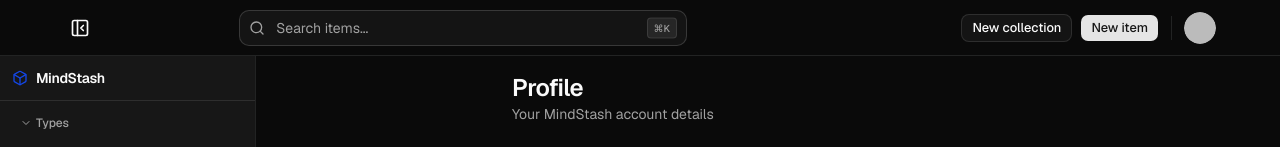
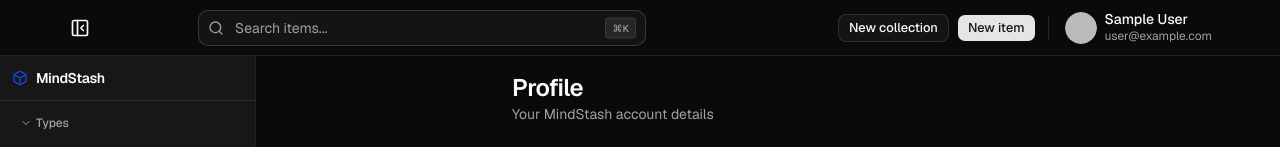
Before and after one commit to SilvesterSpath/MindStash, a Next.js app: page /profile in a window 1280 px wide. Shown: the top 147 px of the page. Built offline with nearby package versions, Linux system fonts and the light colour scheme; no server answers; the database is empty; sample sign-in values are in the browser's storage.

Commit message:
chore: profile design

```diff
--- a/src/components/app-shell/app-user-menu.tsx
+++ b/src/components/app-shell/app-user-menu.tsx
@@ -23,12 +23,24 @@
         <button
           type='button'
           className={cn(
-            'flex size-8 shrink-0 items-center justify-center overflow-hidden rounded-full',
-            'hover:opacity-90 focus-visible:outline-none focus-visible:ring-2 focus-visible:ring-ring focus-visible:ring-offset-2 focus-visible:ring-offset-background',
+            'flex min-w-0 max-w-44 items-center gap-2 rounded-lg border-0 px-1 py-1 outline-none ring-0',
+            'hover:bg-muted/60 focus:bg-muted/60 focus-visible:bg-muted/60 data-[state=open]:bg-muted/60',
           )}
           aria-label={`${displayName} account menu`}
         >
-          <UserAvatar name={user.name} image={user.image} />
+          <div className='size-8 shrink-0 overflow-hidden rounded-full'>
+            <UserAvatar name={user.name} image={user.image} />
+          </div>
+          <div className='min-w-0 text-left'>
+            <p className='truncate text-sm font-medium leading-tight'>
+              {displayName}
+            </p>
+            {user.email ? (
+              <p className='truncate text-xs text-muted-foreground leading-tight'>
+                {user.email}
+              </p>
+            ) : null}
+          </div>
         </button>
       </DropdownMenuTrigger>
       <DropdownMenuContent align='end' side='bottom' className='w-44'>
--- a/src/components/auth/user-avatar.tsx
+++ b/src/components/auth/user-avatar.tsx
@@ -19,7 +19,7 @@
       <img
         src={image}
         alt={displayName}
-        className={cn('size-full rounded-full object-cover', className)}
+        className={cn('size-full rounded-full border-0 object-cover', className)}
       />
     );
   }
```
